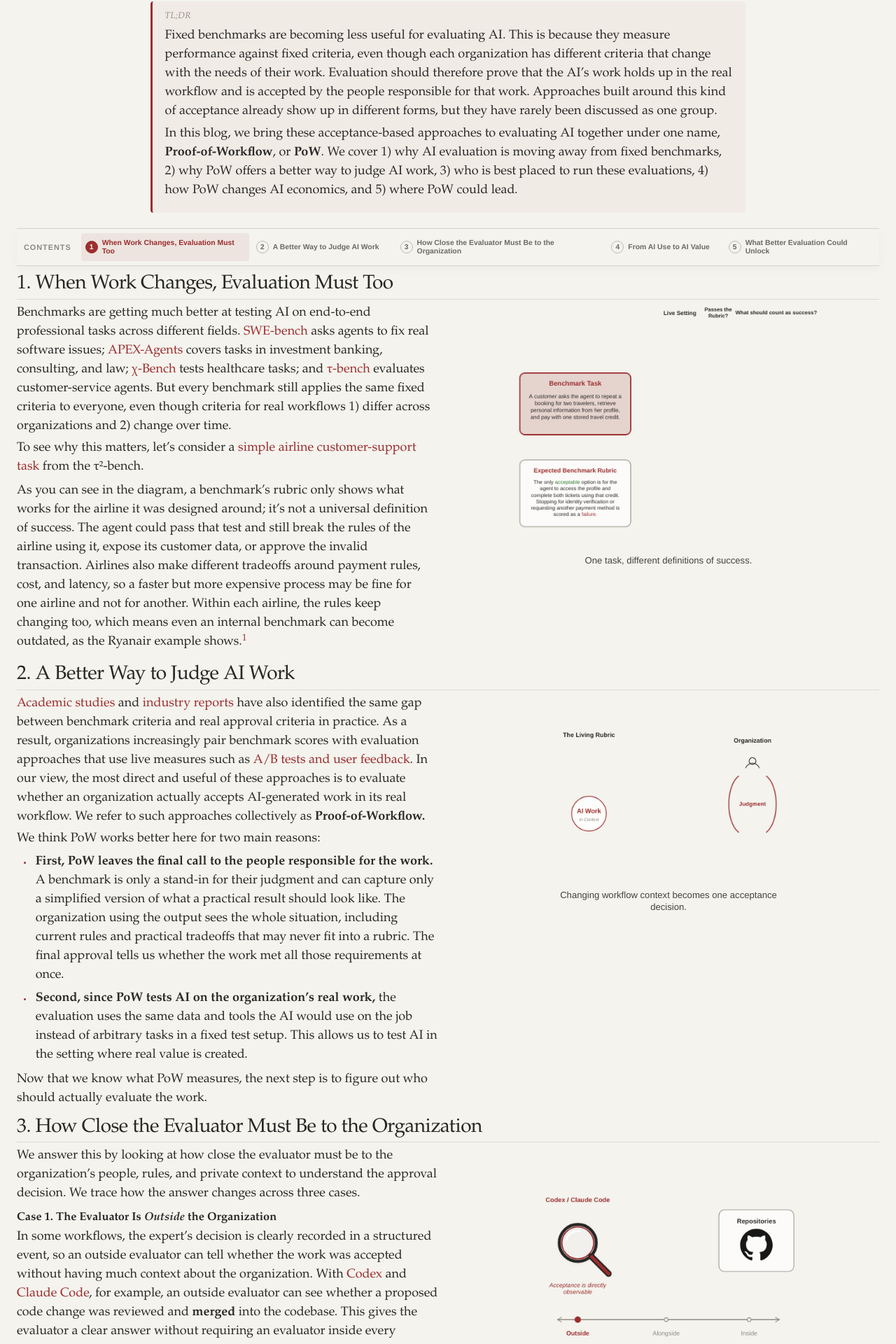
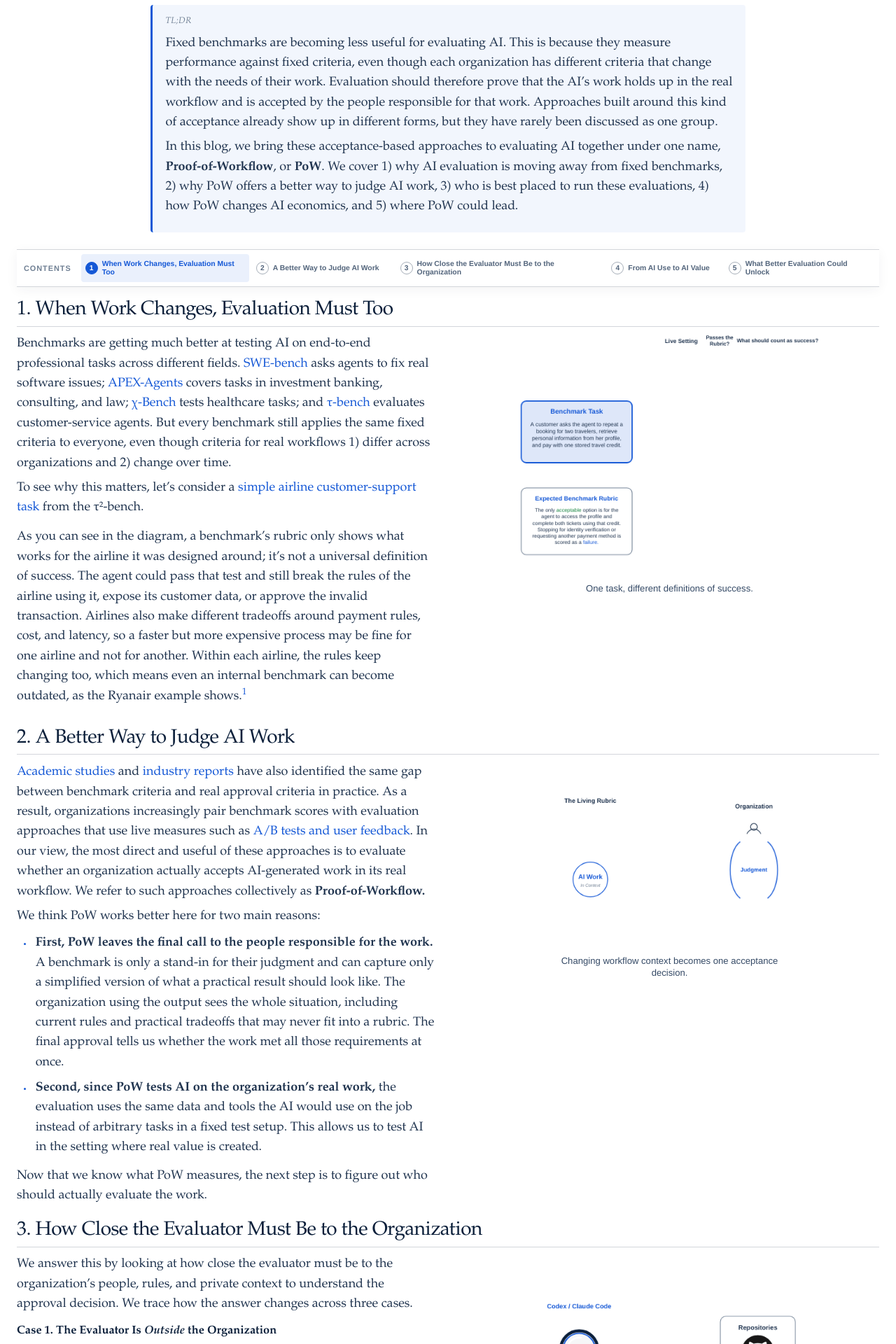
Before and after one commit to amirzeinali/Proof-of-Workflow, a Next.js app: page / in a window 1280 px wide. Shown: the part 194-2114 px from the top of the page at 70% size. Built offline with nearby package versions, Linux system fonts and the light colour scheme.

Commit message:
Refresh spacing and navy color system

```diff
--- a/app/globals.css
+++ b/app/globals.css
@@ -1,12 +1,12 @@
 @import "tailwindcss";
 
 :root {
-  --doc-line: #262624;
-  --doc-text: #2a2926;
-  --doc-accent: #9b2d2d;
-  --doc-accent-light: rgba(155, 45, 45, 0.16);
-  --doc-bg: #f4f3ee;
-  --doc-muted: #8c8a80;
+  --doc-line: #0b1f3a;
+  --doc-text: #20344f;
+  --doc-accent: #1558d6;
+  --doc-accent-light: rgba(21, 88, 214, 0.14);
+  --doc-bg: #ffffff;
+  --doc-muted: #6f7f93;
   --sticky-top: 106px;
 }
 
@@ -23,11 +23,11 @@
   margin: 0;
   color: var(--doc-text);
   background:
-    radial-gradient(circle at 50% -20%, rgba(255, 255, 255, 0.68), transparent 36rem),
+    radial-gradient(circle at 50% -18%, rgba(21, 88, 214, 0.075), transparent 38rem),
     var(--doc-bg);
   font-family: Palatino, "URW Palladio L", Georgia, serif;
   font-size: 18px;
-  line-height: 1.5;
+  line-height: 1.58;
   text-rendering: optimizeLegibility;
 }
 
@@ -59,7 +59,7 @@
 }
 
 .scroll-header {
-  margin-bottom: 0.75rem;
+  margin-bottom: 1rem;
   padding-top: 20px;
   text-align: center;
 }
@@ -127,15 +127,15 @@
 
 .tldr {
   max-width: 850px;
-  margin: 1.25rem auto 1.35rem;
-  padding: 0.8rem 1.1rem 0.85rem;
+  margin: 1.45rem auto 1.55rem;
+  padding: 0.9rem 1.15rem 0.95rem;
   border-left: 3px solid var(--doc-accent);
-  background: rgba(155, 45, 45, 0.045);
+  background: rgba(21, 88, 214, 0.055);
   border-radius: 4px;
 }
 
 .tldr p {
-  margin: 0.3rem 0;
+  margin: 0.4rem 0;
 }
 
 .contents-table {
@@ -147,12 +147,12 @@
   align-items: center;
   gap: 14px;
   min-height: 54px;
-  margin: 0 0 0.45rem;
+  margin: 0 0 0.7rem;
   padding: 5px 10px;
-  border-top: 1px solid rgba(140, 138, 128, 0.3);
-  border-bottom: 1px solid rgba(140, 138, 128, 0.3);
-  background: rgba(244, 243, 238, 0.97);
-  box-shadow: 0 4px 14px rgba(42, 41, 38, 0.035);
+  border-top: 1px solid rgba(11, 31, 58, 0.18);
+  border-bottom: 1px solid rgba(11, 31, 58, 0.18);
+  background: rgba(255, 255, 255, 0.97);
+  box-shadow: 0 4px 16px rgba(11, 31, 58, 0.05);
   backdrop-filter: blur(8px);
   font-family: "Avenir Next", "Helvetica Neue", Arial, sans-serif;
 }
@@ -185,7 +185,7 @@
   min-height: 40px;
   padding: 4px 6px;
   border-radius: 4px;
-  color: #6d6a63;
+  color: #53657c;
   font-size: 0.65rem;
   font-weight: 600;
   line-height: 1.15;
@@ -199,19 +199,19 @@
   height: 18px;
   flex: 0 0 18px;
   place-items: center;
-  border: 1px solid rgba(140, 138, 128, 0.55);
+  border: 1px solid rgba(11, 31, 58, 0.36);
   border-radius: 50%;
   font-size: 0.64rem;
 }
 
 .contents-table a:hover {
   color: var(--doc-line);
-  background: rgba(140, 138, 128, 0.08);
+  background: rgba(21, 88, 214, 0.06);
 }
 
 .contents-table a.is-active {
   color: var(--doc-accent);
-  background: rgba(155, 45, 45, 0.075);
+  background: rgba(21, 88, 214, 0.085);
 }
 
 .contents-table a.is-active span {
@@ -228,10 +228,10 @@
   position: sticky;
   z-index: 10;
   top: 54px;
-  margin: 0.25rem 0 0;
-  padding: 0.22rem 0 0.28rem;
-  border-bottom: 1px solid rgba(140, 138, 128, 0.25);
-  background: rgba(244, 243, 238, 0.96);
+  margin: 0.45rem 0 0.12rem;
+  padding: 0.32rem 0 0.42rem;
+  border-bottom: 1px solid rgba(11, 31, 58, 0.18);
+  background: rgba(255, 255, 255, 0.96);
   backdrop-filter: blur(4px);
   font-size: 28px;
   scroll-margin-top: 108px;
@@ -246,7 +246,7 @@
   position: relative;
   display: grid;
   grid-template-columns: minmax(0, 1fr) minmax(0, 1fr);
-  gap: 28px;
+  gap: 34px;
   min-height: 0;
 }
 
@@ -303,7 +303,7 @@
   position: absolute !important;
   top: 2px;
   right: 0;
-  width: calc(50% - 14px);
+  width: calc(50% - 17px);
 }
 
 .scene-pie .section-inner {
@@ -314,7 +314,7 @@
   position: absolute !important;
   top: -100px;
   right: 0;
-  width: calc(50% - 14px);
+  width: calc(50% - 17px);
 }
 
 .scene-pie .diagram-canvas {
@@ -347,11 +347,11 @@
 }
 
 .scroll-section p {
-  margin: 0.24rem 0;
+  margin: 0.42rem 0;
 }
 
 .case-heading {
-  margin: 0.62rem 0 0.18rem;
+  margin: 0.85rem 0 0.28rem;
   color: var(--doc-line);
   font-size: 1.02rem;
   font-weight: 600;
@@ -359,10 +359,10 @@
 }
 
 .choice-box {
-  margin: 0.7rem 0;
-  padding: 0.65rem 0.85rem;
+  margin: 0.85rem 0;
+  padding: 0.72rem 0.9rem;
   border-left: 3px solid var(--doc-accent);
-  background: rgba(155, 45, 45, 0.045);
+  background: rgba(21, 88, 214, 0.055);
   border-radius: 4px;
 }
 
@@ -381,13 +381,13 @@
 }
 
 .pow-list {
-  margin: 0.42rem 0 0.52rem;
+  margin: 0.62rem 0 0.76rem;
   padding-left: 1.45rem;
   list-style: disc outside;
 }
 
 .pow-list li {
-  margin: 0.34rem 0;
+  margin: 0.48rem 0;
   padding-left: 0.22rem;
 }
 
@@ -402,20 +402,20 @@
 
 .text-only {
   max-width: calc(50% - 20px);
-  padding: 0 0 0.35rem;
+  padding: 0 0 0.65rem;
 }
 
 .prose-only {
   max-width: calc(50% - 20px);
   margin: 0;
-  padding: 0 0 0.5rem;
+  padding: 0 0 0.78rem;
 }
 
 blockquote {
-  margin: 0.8rem 0;
+  margin: 1rem 0;
   padding: 0 0 0 1rem;
   border-left: 2px solid var(--doc-accent);
-  color: #55534e;
+  color: #4f6077;
   font-size: 1rem;
   font-style: italic;
 }
@@ -440,7 +440,7 @@
   max-width: 360px;
   min-height: 1em;
   margin-top: 0 !important;
-  color: #45433e;
+  color: #354a66;
   font-family: "Avenir Next", "Helvetica Neue", Arial, sans-serif;
   font-size: 0.82rem;
   font-weight: 500;
@@ -459,10 +459,10 @@
 
 .source-notes {
   max-width: calc(50% - 20px);
-  margin: 1rem 0 0;
+  margin: 1.3rem 0 0;
   padding-top: 0.6rem;
   padding-left: 1.8rem;
-  border-top: 1px solid rgba(140, 138, 128, 0.34);
+  border-top: 1px solid rgba(11, 31, 58, 0.22);
   color: var(--doc-muted);
   font-size: 0.82rem;
   list-style: decimal outside;
@@ -489,7 +489,7 @@
   justify-content: space-between;
   margin-top: 2rem;
   padding: 1rem 0 0;
-  border-top: 1px solid rgba(140, 138, 128, 0.34);
+  border-top: 1px solid rgba(11, 31, 58, 0.22);
   color: var(--doc-muted);
   font-family: "Avenir Next", "Helvetica Neue", Arial, sans-serif;
   font-size: 0.74rem;
@@ -547,7 +547,7 @@
     margin: 0 0 1rem;
     padding: 10px 14px;
     border-left: 3px solid var(--doc-muted);
-    color: #66645f;
+    color: #53657c;
     font-size: 0.82rem;
     font-style: italic;
   }
@@ -627,7 +627,7 @@
   .section-viz {
     margin: 6px 0 14px;
     padding: 0;
-    border: 1px solid rgba(140, 138, 128, 0.35);
+    border: 1px solid rgba(11, 31, 58, 0.22);
     border-radius: 8px;
   }
 
--- a/app/page.tsx
+++ b/app/page.tsx
@@ -11,14 +11,14 @@
   | "pie"
   | "compounding";
 
-const INK = "#262624";
-const TEXT = "#2a2926";
-const MUTED = "#8c8a80";
-const ACCENT = "#9b2d2d";
-const SUCCESS = "#2f7d32";
-const ACCENT_LIGHT = "rgba(155,45,45,.16)";
-const PAPER = "#f4f3ee";
-const WHITE = "rgba(255,255,255,.68)";
+const INK = "#0b1f3a";
+const TEXT = "#20344f";
+const MUTED = "#6f7f93";
+const ACCENT = "#1558d6";
+const SUCCESS = "#16843f";
+const ACCENT_LIGHT = "rgba(21,88,214,.14)";
+const PAPER = "#ffffff";
+const WHITE = "rgba(255,255,255,.88)";
 
 const clamp = (value: number, min = 0, max = 1) =>
   Math.max(min, Math.min(max, value));
@@ -456,7 +456,7 @@
   if (opacity <= 0) return;
   ctx.save();
   ctx.globalAlpha = opacity * 0.46;
-  ctx.fillStyle = "rgba(140,138,128,.14)";
+  ctx.fillStyle = "rgba(111,127,147,.14)";
   ctx.beginPath();
   ctx.roundRect(x, y, width, height, 7);
   ctx.fill();
@@ -559,7 +559,7 @@
 function drawMagnifier(ctx: CanvasRenderingContext2D, x: number, y: number, opacity = 1) {
   ctx.save();
   ctx.globalAlpha = opacity;
-  ctx.shadowColor = "rgba(38,38,36,.16)";
+  ctx.shadowColor = "rgba(11,31,58,.16)";
   ctx.shadowBlur = 8;
   ctx.shadowOffsetY = 3;
   ctx.fillStyle = "rgba(255,255,255,.42)";
@@ -738,7 +738,7 @@
   const points = 240;
 
   ctx.save();
-  ctx.shadowColor = "rgba(38,38,36,.1)";
+  ctx.shadowColor = "rgba(11,31,58,.1)";
   ctx.shadowBlur = Math.max(4, radius * 0.04);
   ctx.shadowOffsetY = Math.max(2, radius * 0.016);
   ctx.fillStyle = "rgba(187,145,96,.16)";
@@ -758,8 +758,8 @@
   ctx.shadowColor = "transparent";
   ctx.stroke();
 
-  ctx.fillStyle = "rgba(244,243,238,.76)";
-  ctx.strokeStyle = "rgba(155,45,45,.34)";
+  ctx.fillStyle = "rgba(255,255,255,.9)";
+  ctx.strokeStyle = "rgba(21,88,214,.34)";
   ctx.lineWidth = Math.max(1, radius * 0.012);
   ctx.beginPath();
   ctx.arc(centerX, centerY, innerRadius, 0, Math.PI * 2);
@@ -899,7 +899,7 @@
   );
 
   ctx.save();
-  ctx.strokeStyle = "rgba(140,138,128,.7)";
+  ctx.strokeStyle = "rgba(111,127,147,.7)";
   ctx.lineWidth = 1.1;
   ctx.beginPath();
   ctx.arc(center.x, center.y, innerRadius, 0, Math.PI * 2);
@@ -1110,8 +1110,8 @@
   ].forEach(([x, y]) => dot(ctx, x, y, 2.5, PAPER, MUTED, 0.65));
 
   ctx.save();
-  ctx.fillStyle = "rgba(244,243,238,.84)";
-  ctx.strokeStyle = "rgba(140,138,128,.72)";
+  ctx.fillStyle = "rgba(255,255,255,.94)";
+  ctx.strokeStyle = "rgba(111,127,147,.72)";
   ctx.lineWidth = 1.1;
   ctx.beginPath();
   ctx.roundRect(119, 50, 262, 91, 9);
@@ -1172,7 +1172,7 @@
   dot(ctx, retryX, 197, 3.5, PAPER, ACCENT, retryReached);
   dot(ctx, correctionX, 197, 3.5, PAPER, ACCENT, correctionReached);
 
-  line(ctx, barStart, 197, barEnd, 197, "rgba(140,138,128,.58)", 3, usageOpacity);
+  line(ctx, barStart, 197, barEnd, 197, "rgba(111,127,147,.58)", 3, usageOpacity);
   line(ctx, barStart, 197, barStart + (barEnd - barStart) * activityFill, 197, ACCENT, 3.4, usageOpacity);
   for (let index = 0; index <= 8; index += 1) {
     const x = barStart + ((barEnd - barStart) * index) / 8;
@@ -1181,7 +1181,7 @@
   dot(ctx, barStart + (barEnd - barStart) * activityFill, 197, 5.5, PAPER, ACCENT, usageOpacity);
 
   const acceptedUnit = smootherEase((flip - 0.5) / 0.42);
-  line(ctx, 129, 154, 371, 154, "rgba(140,138,128,.34)", 1, acceptedUnit);
+  line(ctx, 129, 154, 371, 154, "rgba(111,127,147,.34)", 1, acceptedUnit);
   label(ctx, "COST UNIT", 144, 171, {
     color: MUTED,
     size: 8.3,
@@ -1432,10 +1432,10 @@
   const innerRadius = 27 + powActivity;
   ctx.save();
   ctx.globalAlpha = 0.96;
-  ctx.fillStyle = "rgba(166,52,48,.13)";
+  ctx.fillStyle = "rgba(21,88,214,.13)";
   ctx.strokeStyle = ACCENT;
   ctx.lineWidth = 2.7 + powActivity * 0.8;
-  ctx.shadowColor = "rgba(155,45,45,.48)";
+  ctx.shadowColor = "rgba(21,88,214,.48)";
   ctx.shadowBlur = 9 + powActivity * 9;
   ctx.beginPath();
   for (let index = 0; index < 32; index += 1) {
@@ -1454,7 +1454,7 @@
   ctx.fillStyle = "rgba(255,255,255,.92)";
   ctx.strokeStyle = ACCENT;
   ctx.lineWidth = 2.5;
-  ctx.shadowColor = "rgba(155,45,45,.42)";
+  ctx.shadowColor = "rgba(21,88,214,.42)";
   ctx.shadowBlur = 8 + powActivity * 7;
   ctx.beginPath();
   ctx.arc(powCenter.x, powCenter.y, 24 + powActivity * 1.5, 0, Math.PI * 2);
```
